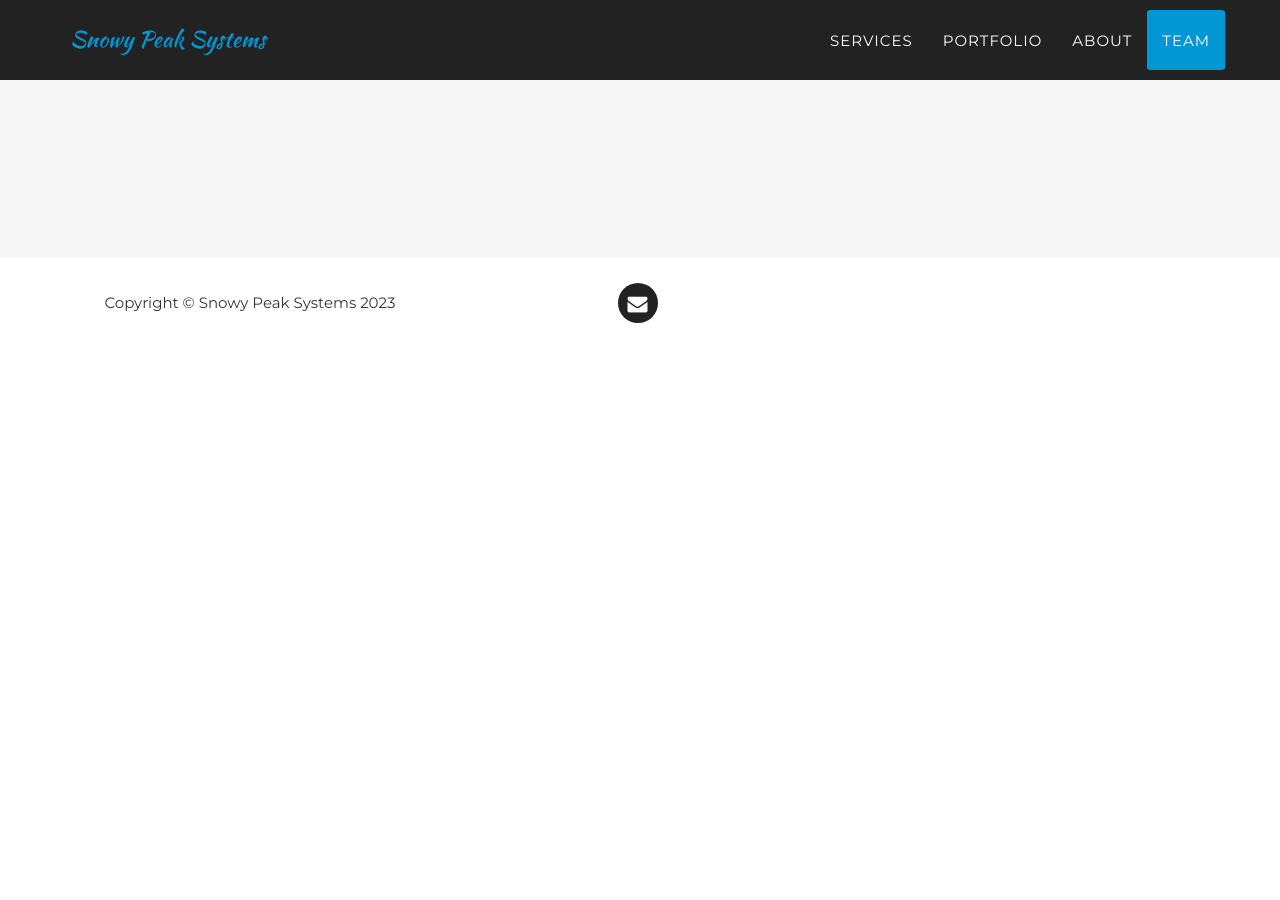
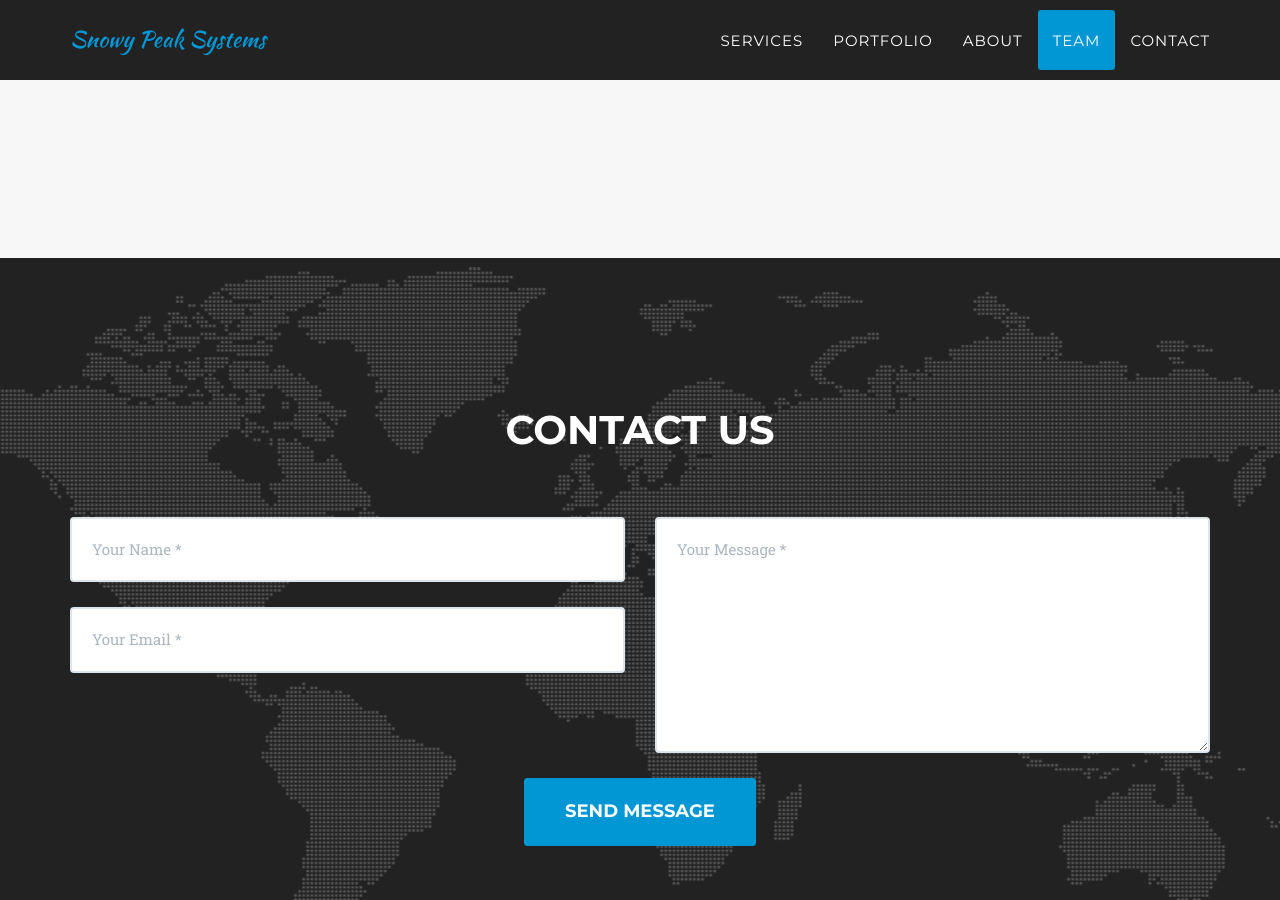
Before and after one commit to Snowy-Peak-Systems/snowy-peak-systems.github.io, a Jekyll site: the page built from index.html, in a window 1280 px wide and 900 px high, scrolled down 4445 px. Built offline with Jekyll 4.4.1, drawn with Linux system fonts in a browser that asks for light colours; some web fonts are replaced; before the commit the page ends 4793 px from its top, so only the background shows below that.

Commit message:
Implement contact form
Closes #2

```diff
--- a/_config.yml
+++ b/_config.yml
@@ -16,10 +16,6 @@ people:
     - title: github
       url: https://github.com/leviem1
 
-social:
-  - title: envelope
-    url: "mailto:levi.muniz17@gmail.com"
-
 # Build settings
 permalink: pretty
 plugins:
--- /dev/null
+++ b/_includes/contact.html
@@ -0,0 +1,39 @@
+<section id="contact">
+    <div class="container">
+        <div class="row">
+            <div class="col-lg-12 text-center" style="margin-bottom: 5rem">
+                <h2 class="section-heading">Contact Us</h2>
+            </div>
+        </div>
+        <div class="row">
+            <div class="col-lg-12">
+                <form name="sentMessage" id="contactForm" novalidate>
+                    <div class="row">
+                        <div class="col-md-6">
+                            <div class="control-group form-group">
+                                <input type="text" class="form-control" placeholder="Your Name *" id="name" required data-validation-required-message="Please enter your name.">
+                                <p class="help-block text-danger"></p>
+                            </div>
+                            <div class="control-group form-group">
+                                <input type="email" class="form-control" placeholder="Your Email *" id="email" required data-validation-required-message="Please enter your email address.">
+                                <p class="help-block text-danger"></p>
+                            </div>
+                        </div>
+                        <div class="col-md-6">
+                            <div class="control-group form-group">
+                                <textarea class="form-control" placeholder="Your Message *" id="message" required data-validation-required-message="Please enter a message."></textarea>
+                                <p class="help-block text-danger"></p>
+                            </div>
+                        </div>
+                        <div class="clearfix"></div>
+                        <div class="col-lg-12 text-center">
+                            <div id="success"></div>
+                            <div id='recaptcha' class="g-recaptcha" data-sitekey="6Lfxq6AlAAAAAM8WDQCF6mBgz2M-QKJVMiSUnzAh" data-callback="submitContact" data-size="invisible"></div>
+                            <button type="submit" class="btn btn-xl">Send Message</button>
+                        </div>
+                    </div>
+                </form>
+            </div>
+        </div>
+    </div>
+</section>
--- a/_includes/footer.html
+++ b/_includes/footer.html
@@ -4,14 +4,6 @@
                 <div class="col-md-4">
                     <span class="copyright">Copyright &copy; {{ site.title }} {{ 'now' | date: "%Y" }}</span>
                 </div>
-                <div class="col-md-4">
-                    <ul class="list-inline social-buttons">
-                        {% for network in site.social %}
-                        <li><a href="{{ network.url }}"><i class="fa fa-{{ network.title }}"></i></a>
-                        </li>
-                        {% endfor %}
-                    </ul>
-                </div>
             </div>
         </div>
     </footer>
--- a/_includes/header.html
+++ b/_includes/header.html
@@ -30,6 +30,9 @@
                     <li>
                         <a class="page-scroll" href="#team">Team</a>
                     </li>
+                    <li>
+                        <a class="page-scroll" href="#contact">Contact</a>
+                    </li>
                 </ul>
             </div>
             <!-- /.navbar-collapse -->
--- a/_includes/js.html
+++ b/_includes/js.html
@@ -1,4 +1,4 @@
- <!-- jQuery Version 1.11.0 -->
+    <!-- jQuery Version 1.11.0 -->
     <script src="{{ "/js/jquery-1.11.0.js" | prepend: site.baseurl }}"></script>
 
     <!-- Bootstrap Core JavaScript -->
@@ -15,3 +15,6 @@
 
     <!-- Custom Theme JavaScript -->
     <script src="{{ "/js/agency.js" | prepend: site.baseurl }}"></script>
+
+    <!-- External JavaScript -->
+    <script src="https://www.google.com/recaptcha/api.js" async defer></script>
--- a/_layouts/default.html
+++ b/_layouts/default.html
@@ -11,6 +11,7 @@
     {% include portfolio_grid.html %}
     {% include about.html %}
     {% include team.html %}
+    {% include contact.html %}
     {% include footer.html %}
     {% include modals.html %}
     {% include js.html %}
--- a/js/contact_me.js
+++ b/js/contact_me.js
@@ -1,5 +1,47 @@
+function submitContact(token) {
+    var name = $("input#name").val();
+    var email = $("input#email").val();
+    var message = $("textarea#message").val();
+    $.post({
+        url: "https://42cqecpfri.execute-api.us-east-2.amazonaws.com/contact",
+        type: "POST",
+        data: {
+            name: name,
+            email: email,
+            message: message,
+            token: token
+        },
+        dataType: 'json',
+        cache: false,
+        success: function () {
+            // Success message
+            $('#success').html("<div class='alert alert-success'>");
+            $('#success > .alert-success').html("<button type='button' class='close' data-dismiss='alert' aria-hidden='true'>&times;")
+                .append("</button>");
+            $('#success > .alert-success')
+                .append("<strong>Your message has been sent.</strong>");
+            $('#success > .alert-success').append('</div>');
+
+            //clear all fields
+            $('#contactForm').trigger("reset");
+        },
+        error: function(data) {
+            // Fail message
+            $('#success').html("<div class='alert alert-danger'>");
+            $('#success > .alert-danger').html("<button type='button' class='close' data-dismiss='alert' aria-hidden='true'>&times;")
+                .append("</button>");
+            if (data.status === 500){
+                $('#success > .alert-danger').append("<strong>Sorry, an unexpected error has occurred. Please try again later!");
+            } else {
+                $('#success > .alert-danger').append("<strong>Sorry, an error has occurred: " + data.message);
+            }
+
+            $('#success > .alert-danger').append('</div>');
+        }
+    })
+}
+
 $(function() {
-
     $("input,textarea").jqBootstrapValidation({
         preventSubmit: true,
         submitError: function($form, event, errors) {
@@ -7,50 +49,7 @@ $(function() {
         },
         submitSuccess: function($form, event) {
             event.preventDefault(); // prevent default submit behaviour
-            // get values from FORM
-            var name = $("input#name").val();
-            var email = $("input#email").val();
-            var phone = $("input#phone").val();
-            var message = $("textarea#message").val();
-            var firstName = name; // For Success/Failure Message
-            // Check for white space in name for Success/Fail message
-            if (firstName.indexOf(' ') >= 0) {
-                firstName = name.split(' ').slice(0, -1).join(' ');
-            }
-            $.ajax({
-                url: "././mail/contact_me.php",
-                type: "POST",
-                data: {
-                    name: name,
-                    phone: phone,
-                    email: email,
-                    message: message
-                },
-                cache: false,
-                success: function() {
-                    // Success message
-                    $('#success').html("<div class='alert alert-success'>");
-                    $('#success > .alert-success').html("<button type='button' class='close' data-dismiss='alert' aria-hidden='true'>&times;")
-                        .append("</button>");
-                    $('#success > .alert-success')
-                        .append("<strong>Your message has been sent. </strong>");
-                    $('#success > .alert-success')
-                        .append('</div>');
-
-                    //clear all fields
-                    $('#contactForm').trigger("reset");
-                },
-                error: function() {
-                    // Fail message
-                    $('#success').html("<div class='alert alert-danger'>");
-                    $('#success > .alert-danger').html("<button type='button' class='close' data-dismiss='alert' aria-hidden='true'>&times;")
-                        .append("</button>");
-                    $('#success > .alert-danger').append("<strong>Sorry " + firstName + ", it seems that my mail server is not responding. Please try again later!");
-                    $('#success > .alert-danger').append('</div>');
-                    //clear all fields
-                    $('#contactForm').trigger("reset");
-                },
-            })
+            grecaptcha.execute();
         },
         filter: function() {
             return $(this).is(":visible");
```
